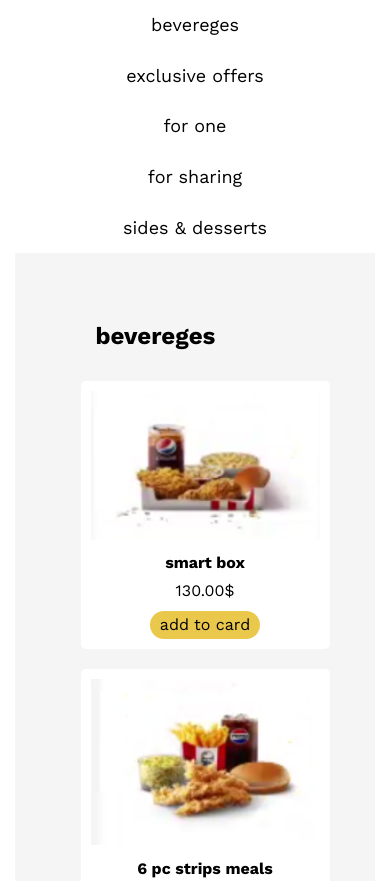
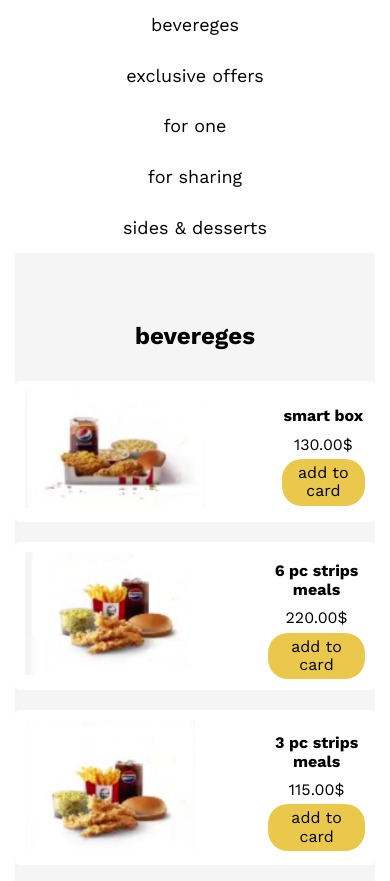
Before and after one commit to ayman-el-khateeb/Resturant, a plain HTML site: page index.html in a window 390 px wide. Shown: the top 881 px of the page. Drawn offline with nearby package versions, Linux system fonts and the light colour scheme.

Commit message:
enhance styles responsive

```diff
--- a/css/main.css
+++ b/css/main.css
@@ -80,29 +80,29 @@ body {
 /* ==================================================
                   Start sectioins
  =================================================== */
-/* .sectiones {
-  display: grid;
-} */
 .sectiones .up-h2 {
   height: 50px;
 }
 .sectiones h2 {
-  padding-left: 25px;
+  text-align: center;
 }
 .sectiones .parent-1 {
-  display: grid;
+  width: 100%;
+  display: flex;
+  justify-content: center;
+  align-items: center;
   background-color: #f5f5f5;
 }
 .sectiones .parent-1 .chiled {
+  width: 100%;
+  background-color: #fff;
   display: flex;
   flex-direction: column;
   justify-content: space-between;
   align-items: center;
   border-radius: 5px;
-  width: 20%;
   margin: 10px;
   padding: 10px;
-  background-color: #fff;
 }
 .sectiones .parent-1 .chiled .image {
   width: 100%;
@@ -111,36 +111,45 @@ body {
   width: 100%;
 }
 .sectiones .parent-1 .chiled .information {
-  width: 100%;
   text-align: center;
 }
 .sectiones .parent-1 .chiled .information h4 {
   margin: 10px 0;
 }
 .sectiones .parent-1 .chiled .information p {
-  margin: 10px 0;
-}
-.sectiones .parent-1 .chiled .information .btn {
-  display: flex;
-  justify-content: center;
+  margin: 5px 0;
 }
 .sectiones .parent-1 .chiled .information .btn button {
   background-color: #eac84c;
+  outline: none;
   border: none;
   padding: 5px 10px;
   border-radius: 20px;
   cursor: pointer;
+  transition: 0.2s all;
+}
+.sectiones .parent-1 .chiled .information .btn button:hover {
+  background-color: white;
 }
 /* ==================================================
                   End sectioins
  =================================================== */
 @media (max-width: 767px) {
+  .content {
+    display: flex;
+    flex-direction: column;
+    width: 100%;
+  }
   .sectiones .parent-1 {
+    flex-direction: column;
     width: 100%;
   }
   .sectiones .parent-1 .chiled {
-    width: 100%;
+    flex-direction: row;
   }
+    .sectiones .parent-1 .chiled img {
+      width: 70%;
+    }
 }
 
 /* ==================================================
@@ -205,3 +214,8 @@ body {
 /* ==================================================
                   End nav bar
  =================================================== */
+@media (max-width: 767px) {
+  .nav {
+    display: none;
+  }
+}
```
